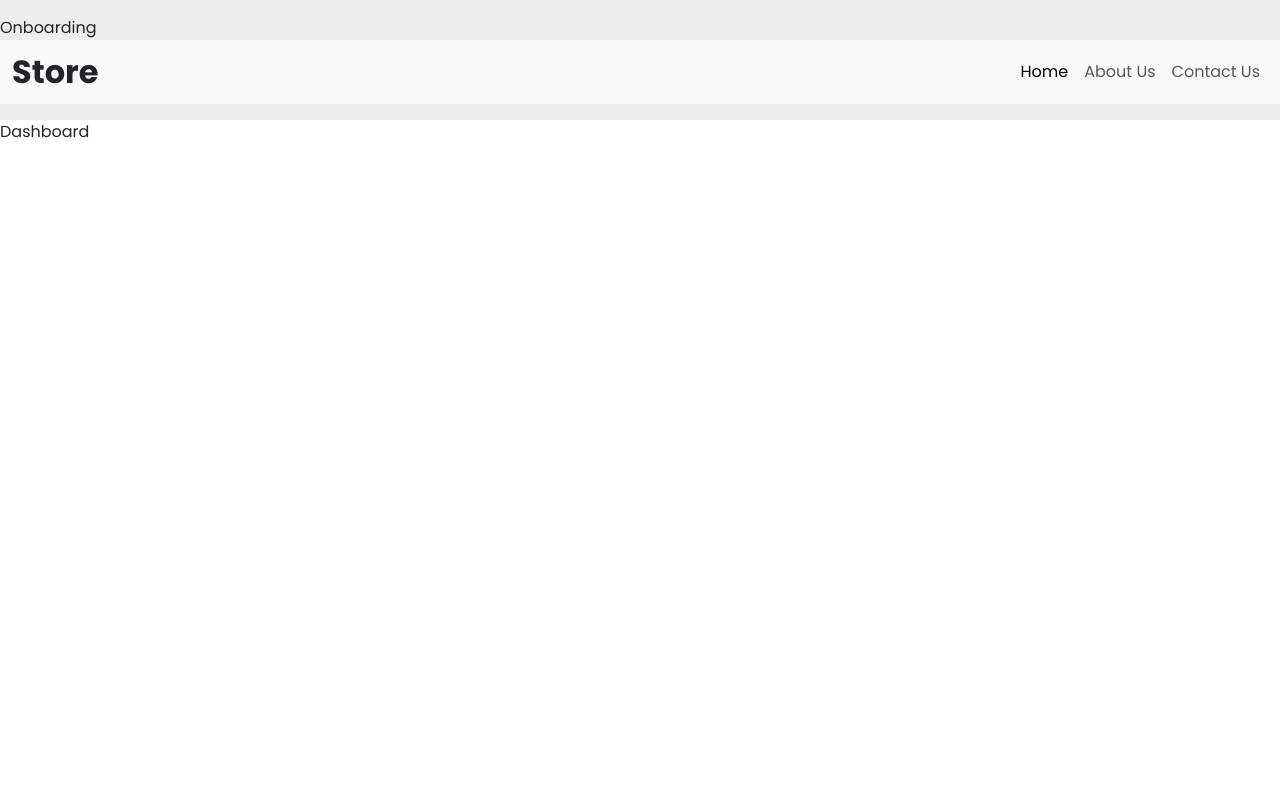
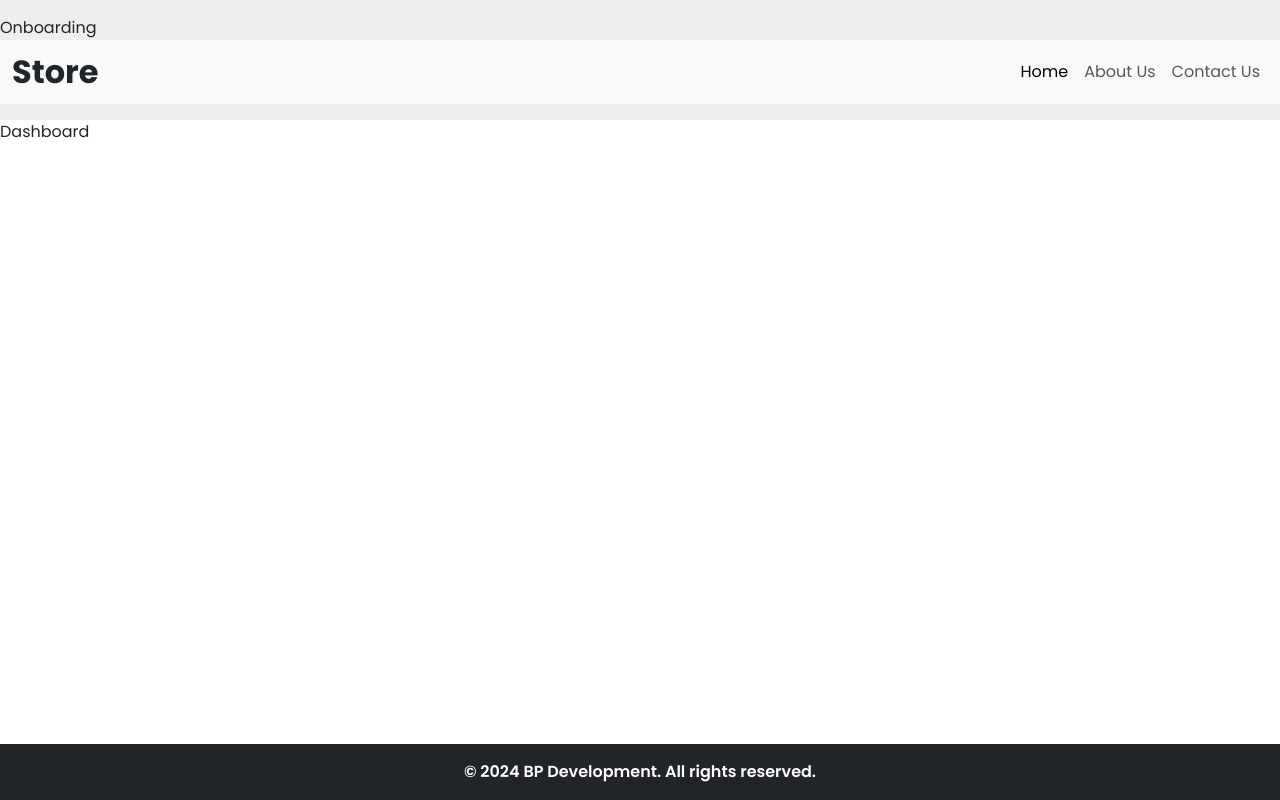
Before and after one commit to bojan-ski/react-products-store-dummy-json, a React (Vite) app: page / in a window 1280 px wide. Built offline with nearby package versions, Linux system fonts and the light colour scheme.

Commit message:
footer component created

```diff
--- /dev/null
+++ b/src/components/appLayout/footer/Footer.jsx
@@ -0,0 +1,13 @@
+const Footer = () => {
+    const year = new Date().getFullYear()
+
+    return (
+        <footer className="footer bg-dark text-center text-white">
+            <p className="py-3 mb-0">
+                &copy; {year} BP Development. All rights reserved.
+            </p>
+        </footer>
+    )
+  }
+
+  export default Footer
--- a/src/index.css
+++ b/src/index.css
@@ -45,3 +45,6 @@ main{
 }
 
 /* ---------- FOOTER ---------- */
+.footer {
+  font-weight: 600;
+}
--- a/src/pages/AppLayout.jsx
+++ b/src/pages/AppLayout.jsx
@@ -3,6 +3,7 @@ import { Outlet, useNavigation } from "react-router-dom"
 import Loading from "./Loading"
 // components
 import Header from "../components/appLayout/header/Header"
+import Footer from "../components/appLayout/footer/Footer"
 
 const AppLayout = () => {
     const navigation = useNavigation()
@@ -15,6 +16,8 @@ const AppLayout = () => {
             <main>
                 {isPageLoading ? <Loading /> : <Outlet />}
             </main>
+
+            <Footer/>
         </>
     )
 }
```
